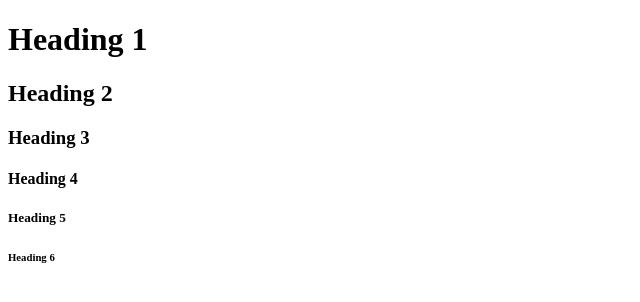
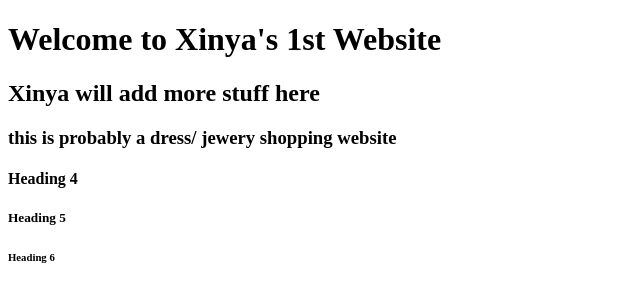
Before and after one commit to xinya0liu/xinya0liu.github.io, a plain HTML site: page index.html in a window 1280 px wide. Shown: the whole page, without its empty margins (0-640 px from the left). Drawn offline with Linux system fonts and the light colour scheme.

Commit message:
Add files via upload

```diff
--- a/index.html
+++ b/index.html
@@ -2,9 +2,9 @@
 <html>
 <body>
 
-<h1>Heading 1</h1>
-<h2>Heading 2</h2>
-<h3>Heading 3</h3>
+<h1>Welcome to Xinya's 1st Website</h1>
+<h2>Xinya will add more stuff here </h2>
+<h3>this is probably a dress/ jewery shopping website</h3>
 <h4>Heading 4</h4>
   <h5>Heading 5</h5>
   <h6>Heading 6</h6>
```
